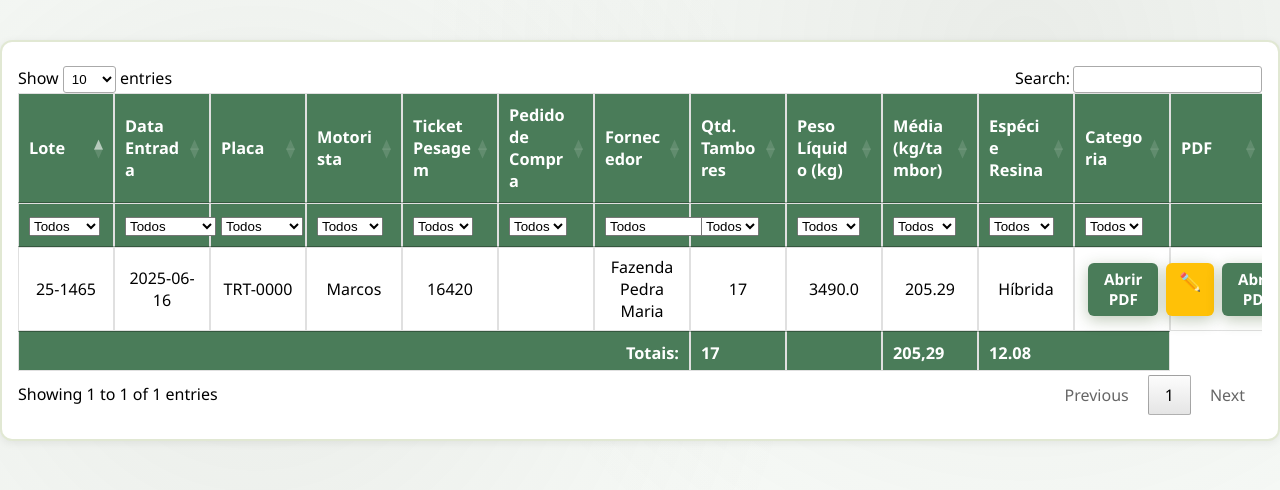
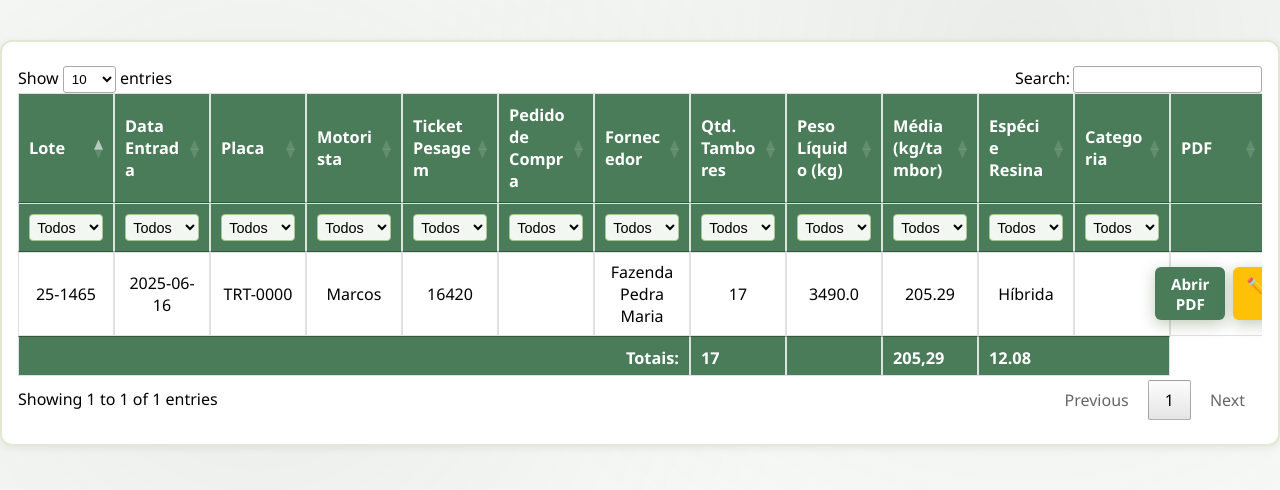
Before and after one commit to KatsumiCaio/ProjetoPinusGoma, a Flask app: page /relatorio-entradas in a window 1280 px wide. Shown: the part 109-599 px from the top of the page. Run offline with Flask 3, Linux system fonts and the light colour scheme; the visitor is signed in with stand-in values (Sample User, id 1); data comes from the database, SQL or seed files in the repository; both versions use the stored data as it was before the commit; some libraries are stand-ins or nearby versions.

Commit message:
PDFs Concluidos
A parte de gerar pdf foi concertada só preciso remover o pdf por folha pois não será necessário

```diff
--- a/projeto-web/app.py
+++ b/projeto-web/app.py
@@ -418,6 +418,7 @@
     conn.close()
     return render_template('entrada_carga.html', entrada=entrada, editar=bool(id))
 
+# Correção para evitar botões duplicados
 @app.route('/relatorio-entradas')
 def relatorio_entradas():
     if 'logged_in' not in session or not session['logged_in']:
@@ -425,13 +426,24 @@
     entradas = listar_entradas()
     conn = sqlite3.connect(DB_PATH)
     cursor = conn.cursor()
-    cursor.execute('SELECT lote, arquivo_pdf FROM processos_lote')
+    cursor.execute('SELECT DISTINCT lote, arquivo_pdf FROM processos_lote')
     pdfs_lotes = cursor.fetchall()
     conn.close()
-    lotes_pdfs = {}
-    for lote, pdf in pdfs_lotes:
-        lotes_pdfs.setdefault(lote, []).append(pdf)
-    return render_template('relatorio_entradas.html', entradas=entradas, lotes_pdfs=lotes_pdfs, spacing=True)
+    lotes_pdfs = {lote: pdf for lote, pdf in pdfs_lotes}  # Garante apenas um botão por lote
+    return render_template('relatorio_entradas.html', entradas=entradas, lotes_pdfs=lotes_pdfs)
+
+# Função para redirecionar com lógica de PDF
+@app.route('/verificar-pdf/<lote>')
+def verificar_pdf(lote):
+    conn = sqlite3.connect(DB_PATH)
+    cursor = conn.cursor()
+    cursor.execute('SELECT arquivo_pdf FROM processos_lote WHERE lote = ?', (lote,))
+    pdf = cursor.fetchone()
+    conn.close()
+    if pdf:
+        return redirect(url_for('abrir_pdf_nome', nome_arquivo=pdf[0]))
+    else:
+        return redirect(url_for('registrar_processo'))
 
 @app.route('/encontrar-processo')
 def encontrar_processo():
@@ -566,7 +578,7 @@
 def abrir_pdf_nome(nome_arquivo):
     caminho = os.path.join(PROCESSOS_DIR, nome_arquivo)
     if os.path.exists(caminho):
-        return send_from_directory(PROCESSOS_DIR, nome_arquivo)
+        return send_from_directory(PROCESSOS_DIR, nome_arquivo, as_attachment=False)
     flash('PDF não encontrado.', 'error')
     return redirect(url_for('relatorio_entradas'))
 
--- a/projeto-web/static/css/style.css
+++ b/projeto-web/static/css/style.css
@@ -278,6 +278,56 @@
     padding-top: 120px;
 }
 
+/* Ajuste para tabela responsiva no relatório */
+.table-relatorio-container {
+    display: flex;
+    flex-direction: column;
+    align-items: center;
+    overflow-x: auto;
+    margin: 1rem 0;
+}
+
+.table-relatorio {
+    width: 100%;
+    max-width: 1200px;
+    border-collapse: collapse;
+}
+
+.table-relatorio th, .table-relatorio td {
+    padding: 0.8rem;
+    text-align: center;
+    border: 1px solid #a8c68f;
+}
+
+.table-relatorio th {
+    background-color: #6b8e23;
+    color: white;
+}
+
+.table-relatorio td {
+    background-color: rgba(255, 255, 255, 0.9);
+    display: flex;
+    justify-content: center;
+    align-items: center;
+    gap: 0.5rem;
+}
+
+/* Ajuste para alinhamento dos filtros na tabela */
+.filters th {
+    padding: 0.2rem;
+    text-align: center;
+    vertical-align: middle;
+}
+
+.filters th select {
+    width: 100%;
+    padding: 0.2rem;
+    font-size: 0.9rem;
+    border: 1px solid #a8c68f;
+    border-radius: 4px;
+    background-color: #f2f7f2;
+}
+
 /* Responsividade */
 @media (max-width: 768px) {
     .container, .menu-container {
@@ -320,6 +370,3 @@
 .fade-in-up {
     animation: fadeInUp 0.6s ease-out;
 }
-
-/* Diretório de Processos */
-PROCESSOS_DIR = os.path.join(os.path.dirname(__file__), 'static', 'processos_pdfs')
--- a/projeto-web/templates/relatorio_entradas.html
+++ b/projeto-web/templates/relatorio_entradas.html
@@ -189,8 +189,7 @@
                         <td>
                             {% if entrada.lote in lotes_pdfs %}
                             <div style="display: flex; gap: 0.5rem; justify-content: center;">
-                                {% for pdf in lotes_pdfs[entrada.lote] %}
-                                <a href="{{ url_for('static', filename='processos_pdfs/' + pdf) }}" class="btn"
+                                <a href="{{ url_for('static', filename='processos_pdfs/' + lotes_pdfs[entrada.lote]) }}" class="btn"
                                     target="_blank"
                                     style="padding:0.4rem 1rem; font-size:0.95rem; background:#4a7c59; color:white; border-radius:6px; text-decoration:none;">Abrir
                                     PDF</a>
@@ -198,7 +197,6 @@
                                     title="Editar PDF"
                                     style="padding:0.4rem 0.8rem; font-size:1.1rem; background:#ffc107; color:#333; border-radius:6px; text-decoration:none;">✏️
                                 </a>
-                                {% endfor %}
                             </div>
                             {% else %}
                             <a href="{{ url_for('registrar_processo', lote=entrada.lote) }}" class="btn"
```
Also changed, not shown: projeto-web/estoque.db, 2 other files.
